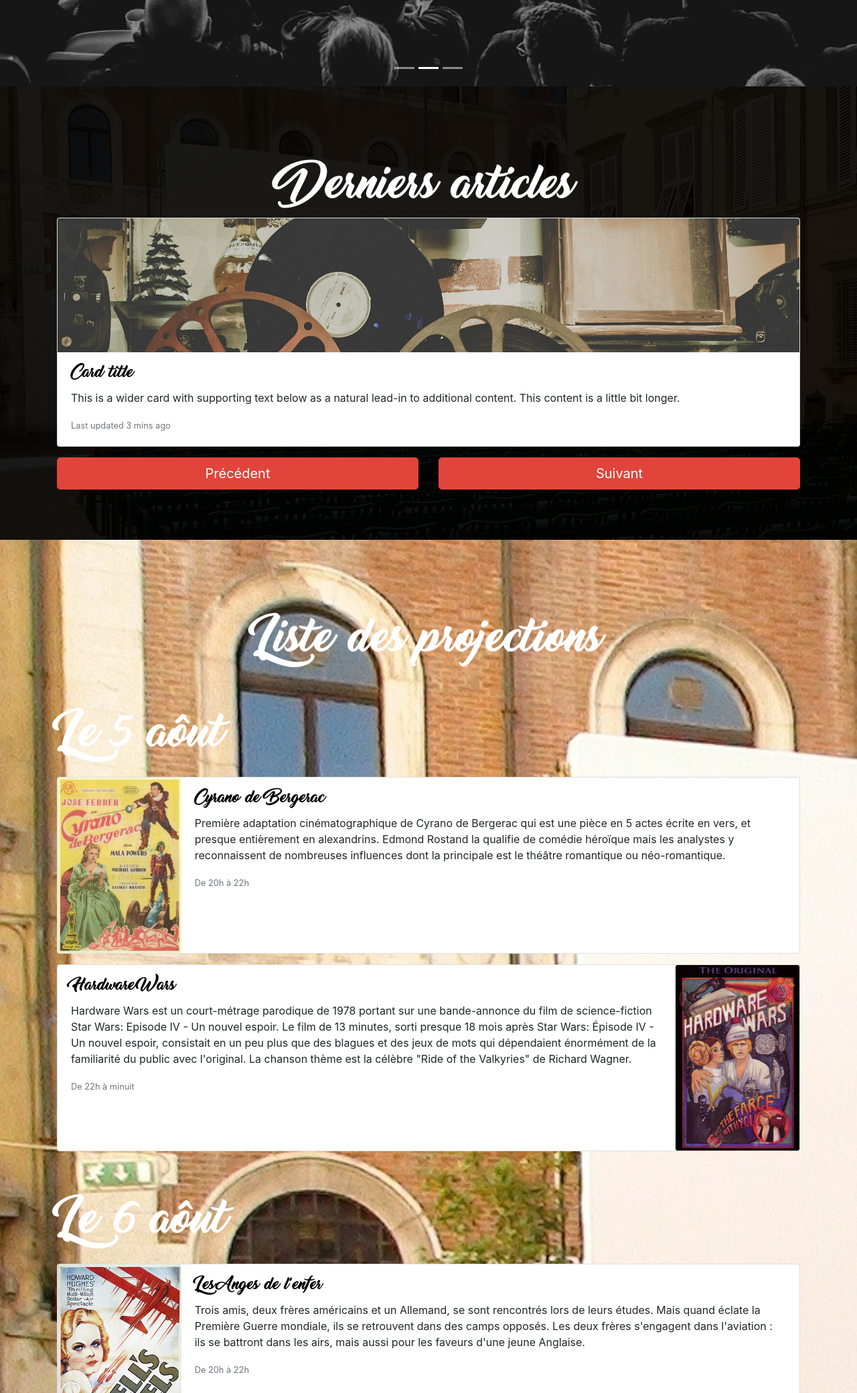
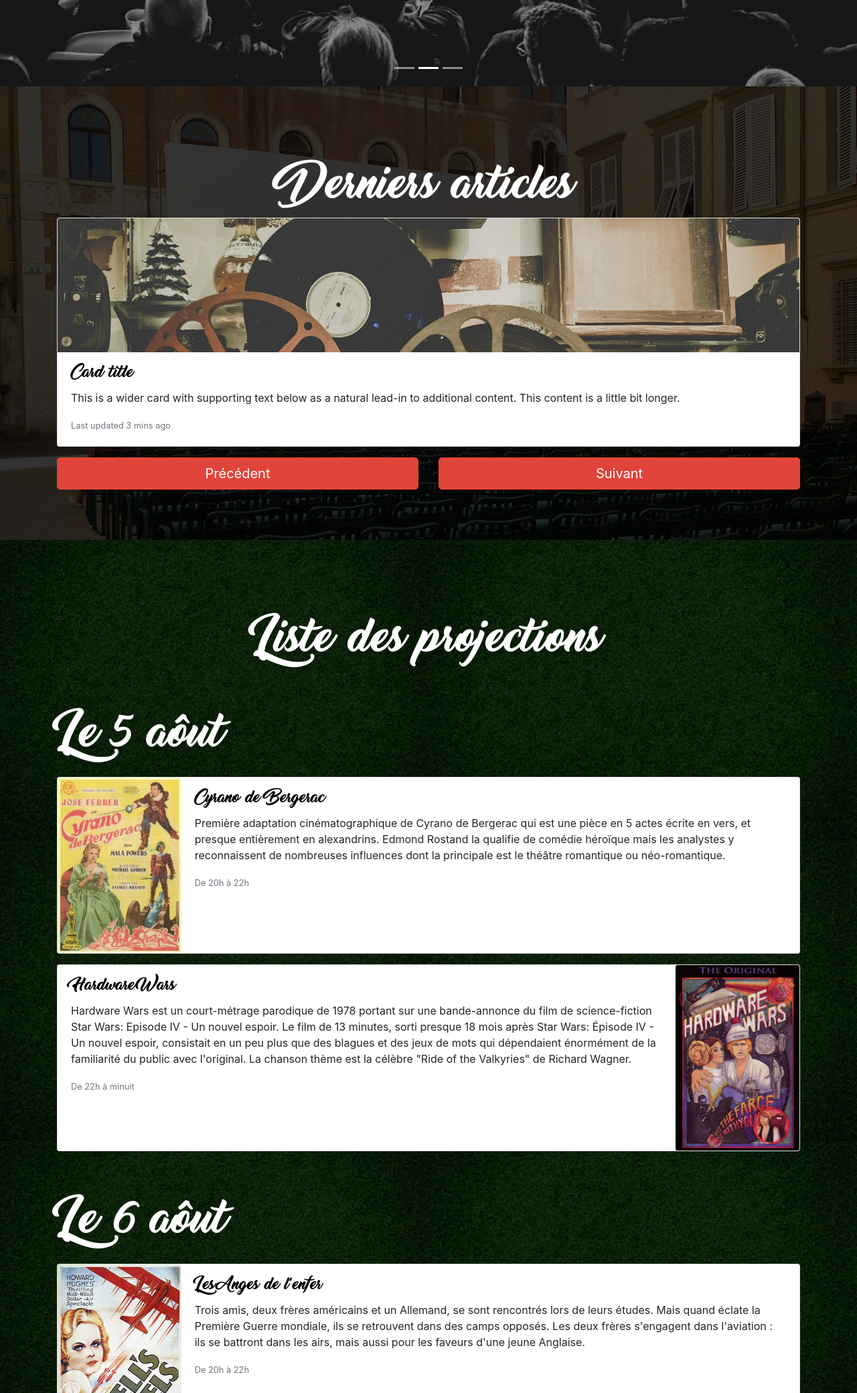
Before and after one commit to lchastanet/projet3-oc-da-php, a plain HTML site: page index.html in a window 1280 px wide. Shown: the part 720-2800 px from the top of the page at 67% size. Drawn offline with nearby package versions, Linux system fonts and the light colour scheme.

Commit message:
et on continu

```diff
--- a/assets/css/style.css
+++ b/assets/css/style.css
@@ -9,7 +9,8 @@
     src: url(../fonts/Thinking_of_Betty.ttf);
   }
 
-h1, h2, h3, h4, .carousel-caption h5, h6 {
+h1, h2, h3, h4, h6,
+.carousel-caption h5, footer h5 {
     position: relative;
     font-family: thinkingOfBetty;
     color: white;
@@ -38,8 +39,9 @@ nav a img {
     max-width: 100px;
 }
 
-body {
-    background-color: white;
+footer {
+    color: #fff;
+    background-color: black;
 }
 
 .btn-red {
@@ -59,35 +61,30 @@ body {
     max-height: 1000px;
 }
 
-/* .carousel-item img:after {
-    content: ' ';
-    position: absolute;
-    width: 100%; height:100%;
-    top:0; left:0;
-    background:rgba(0,0,0,0.9);
-    opacity: 0;
-} */
-
-#actualites, #listeDesFilms, #inscription{
+#inscription,
+#listeDesFilms,
+#actualites{
+    position: relative;
+    padding: 120px 0 75px 0;
     background-image: url('/assets/img/illustrations/cinema-442977_1920.jpg');
     background-repeat: repeat-y;
     background-size: cover;
 }
 
-
-#inscription,
-#listeDesFilms,
-#actualites{
-    position: relative;
-    padding: 120px 0 75px 0;
+#listeDesFilms {
+    background-image: url('/assets/img/illustrations/fondo-hierba-verde_1373-333.jpg');
+    background-repeat: repeat;
+    background-size: auto;
 }
 
-#actualites::before {
+#actualites::before,
+#inscription::before,
+#listeDesFilms::before {
     content: "";
     position: absolute;
     top: 0; left: 0;
     width: 100%; height: 100%;
-    background: rgba(0, 0, 0, .9);
+    background: rgba(0, 0, 0, .8);
   }
 
 #listeDesFilms h3 {
@@ -103,7 +100,6 @@ body {
     border: solid #e1443a 1px;
 }
 
-/*  */
 .filter-effect {
     position: absolute;
     height: 100%;
@@ -117,3 +113,10 @@ body {
     width: 100%;
     background-color: rgba(0, 0, 0, .4);
 }
+
+form {
+    background-color: #fff;
+    padding: 20px;
+    border-radius: 3px;
+    position: relative;
+}
--- a/index.html
+++ b/index.html
@@ -312,7 +312,7 @@
   </section>
 
   <footer class="page-footer font-small blue pt-4">
-    <div class="container-fluid text-center text-md-left">
+    <div class="container text-center text-md-left">
       <div class="row">
         <div class="col-md-6 mt-md-0 mt-3">
           <h5>Festival des films de plein air</h5>
@@ -344,6 +344,7 @@
       <a href="#">exemple.com</a>
     </div>
   </footer>
+
   <script src="https://code.jquery.com/jquery-3.3.1.slim.min.js" integrity="sha384-q8i/X+965DzO0rT7abK41JStQIAqVgRVzpbzo5smXKp4YfRvH+8abtTE1Pi6jizo"
     crossorigin="anonymous"></script>
   <script src="https://cdnjs.cloudflare.com/ajax/libs/popper.js/1.14.7/umd/popper.min.js" integrity="sha384-UO2eT0CpHqdSJQ6hJty5KVphtPhzWj9WO1clHTMGa3JDZwrnQq4sF86dIHNDz0W1"
```
Also changed, not shown: assets/img/illustrations/fondo-hierba-verde_1373-333.jpg (added).
